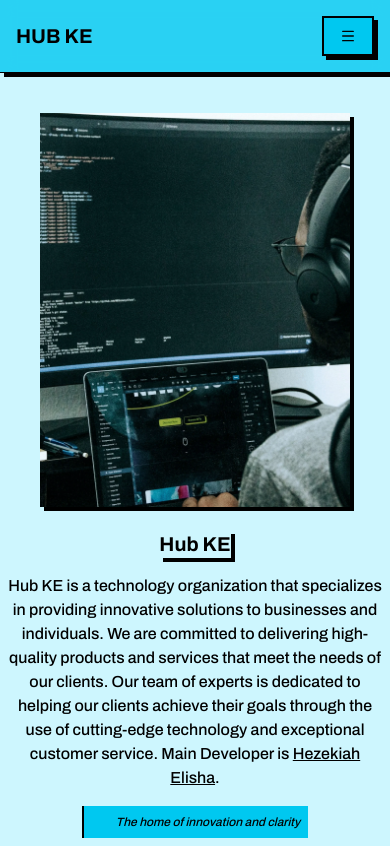
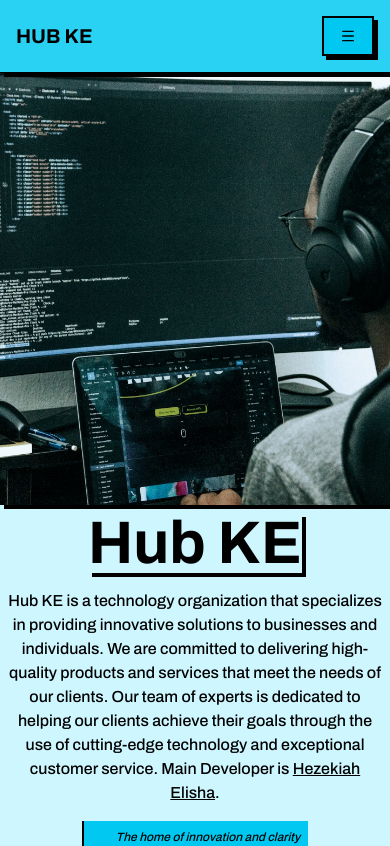
Before and after one commit to Hezekiah-Elisha/hub_ke, a Next.js app: page / in a window 390 px wide. Shown: the top 846 px of the page. Built offline with nearby package versions, Linux system fonts and the light colour scheme.

Commit message:
style: update Hero component layout and typography for improved presentation

```diff
--- a/components/layout/Hero.tsx
+++ b/components/layout/Hero.tsx
@@ -5,18 +5,18 @@ import { Button } from "../ui/button";
 export default function Hero() {
     return (
         <section className="h-screen relative flex md:flex-row flex-col justify-center items-center font-archivo">
-            <div className="flex-1 w-full px-10 flex md:flex-row flex-col justify-center align-middle pt-10 md:pt-0">
-                <Image
+            <div className="flex-1 w-full px-10 flex md:flex-row flex-col justify-center align-middle pt-10 md:pt-0 bg-[url('/hero-background.webp')] bg-cover bg-center shadow-shadow border-border h-screen">
+                {/* <Image
                     src={'/hero-background.webp'}
                     alt="Hero Background"
                     width={1500}
                     height={1200}
                     className="object-cover object-center shadow-shadow border-border w-full h-full"
                     loading="eager"
-                />
+                /> */}
             </div>
             <div className='flex-1 p-2 justify-center items-center md:items-start flex flex-col gap-4 text-center md:text-left'>
-                <h2 className='text-xl md:text-8xl font-bold text-main-foreground border-border shadow-shadow'>Hub KE</h2>
+                <h2 className='text-6xl md:text-8xl font-bold text-main-foreground border-border shadow-shadow'>Hub KE</h2>
                 <p>
                     Hub KE is a technology organization that specializes in
                     providing innovative solutions to businesses and
```
